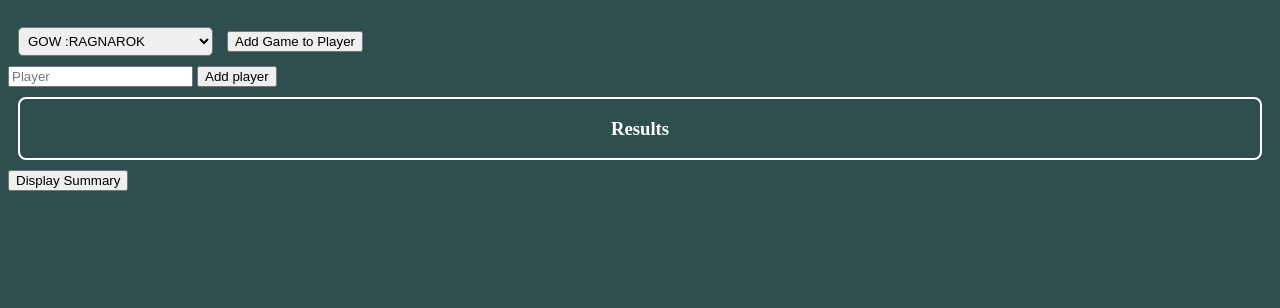
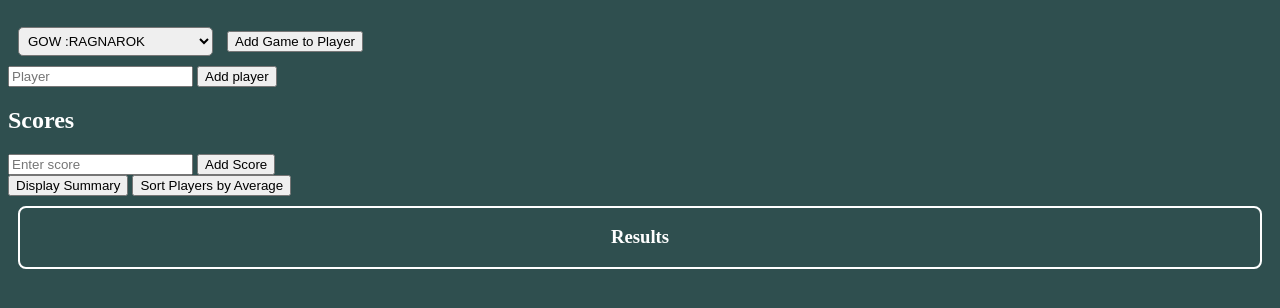
Before and after one commit to rjohn05-dc/Ultimate-Game-Tracker-2.0, a plain HTML site: page index.html in a window 1280 px wide. Shown: the part 110-418 px from the top of the page. Drawn offline with Linux system fonts and the light colour scheme.

Commit message:
got three main buttons to work

```diff
--- a/gameTracker.js
+++ b/gameTracker.js
@@ -87,12 +87,14 @@ for(i=0; i<scores.length; i++){
 }
 
 
+
 const playerList = ["Matt", "Foggy", "Heather"];
   function addPlayer(){
       const playerName = document.getElementById("playerName").value;
       if(playerName){
           playerList.push(playerName);
-        scores.push([0, 0, 0]); // Add a new score array for the new player
+        alert("Player added successfully");
+        //   scores.push([0, 0, 0]); // Add a new score array for the new player
 
 
       }
@@ -110,7 +112,7 @@ function addGame(){
       }
 
       const g= nameMap.get(playerName);
-    if(g.has(gameList)){
+      if(nameMap.has(gameList)){
           alert("Player already has this game");
       }
       else{
@@ -121,4 +123,25 @@ function addGame(){
 
   }
 
-document.getElementById("addGame").addEventListener("click", addGame());
+  function addScore(){
+      const scoreInput = document.getElementById("scores").value;
+      const playerName = document.getElementById("playerName").value;
+      const gameList = document.getElementById("gameList").value;
+      const score = parseInt(scoreInput);
+      if(!playerName || !gameList || !scoreInput){
+          alert("Please enter a player name, game name and score");
+          return;
+      }
+      else{
+        if(!isNaN(score)){
+            const g= nameMap.get(playerName);
+            if(g){
+                g.push(score);
+                alert("Score added successfully");
+            }
+            else{
+                alert("Player not found");
+            }
+        }
+      }
+      }
--- a/index.css
+++ b/index.css
@@ -24,12 +24,11 @@ h2{
     margin: 10px;
 }
 
-.summary{
+.displaySummary{
     display: flex;
-    justify-content: center;
-    align-items: center;
     color:black;
 }
+
 
 select{
     margin: 10px;
--- a/index.html
+++ b/index.html
@@ -27,21 +27,35 @@
             <option value="game11">Poppy Playtime 4</option>
     </select>
 
+
     <button id="addGame" onclick="addGame()">Add Game to Player</button>
   <div class="contestants">
     <input type="text" id="playerName" placeholder="Player"></input>
 
-    <button class="addContestant" onclick="addPlayer()">Add player</button>
+    <button id="addContestant" onclick="addPlayer()">Add player</button>
   </div>
 
-    <div class="container">
+  <h2>Scores</h2>
+
+  <input type="text" id="scores" placeholder="Enter score"></input>
+  <button id="addScore" onclick="addScore()">Add Score</button>
+
+  <div class="buttons">
+    <button onclick="displaySummary()">Display Summary</button>
+    <button onclick="sortbyAverage()">Sort Players by Average</button>
+  </div>
+
+
+  <div class="container">
+
         <h3>Results</h3>
 
     </div>
 
 
 
-    <button class="summary">Display Summary</button>
+
+
 
 
 
```
Lines whose indentation alone changed are shown as unchanged.
